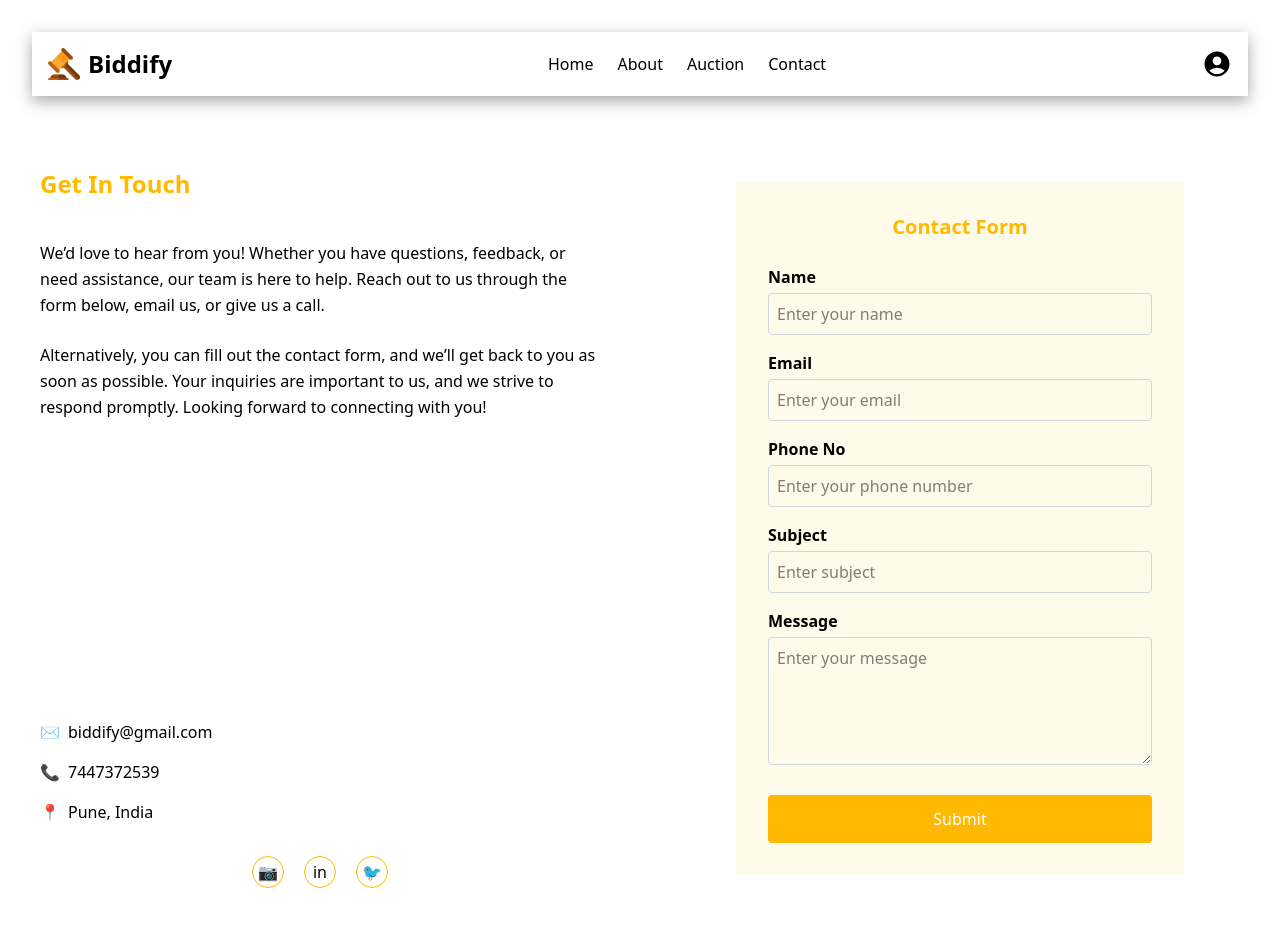
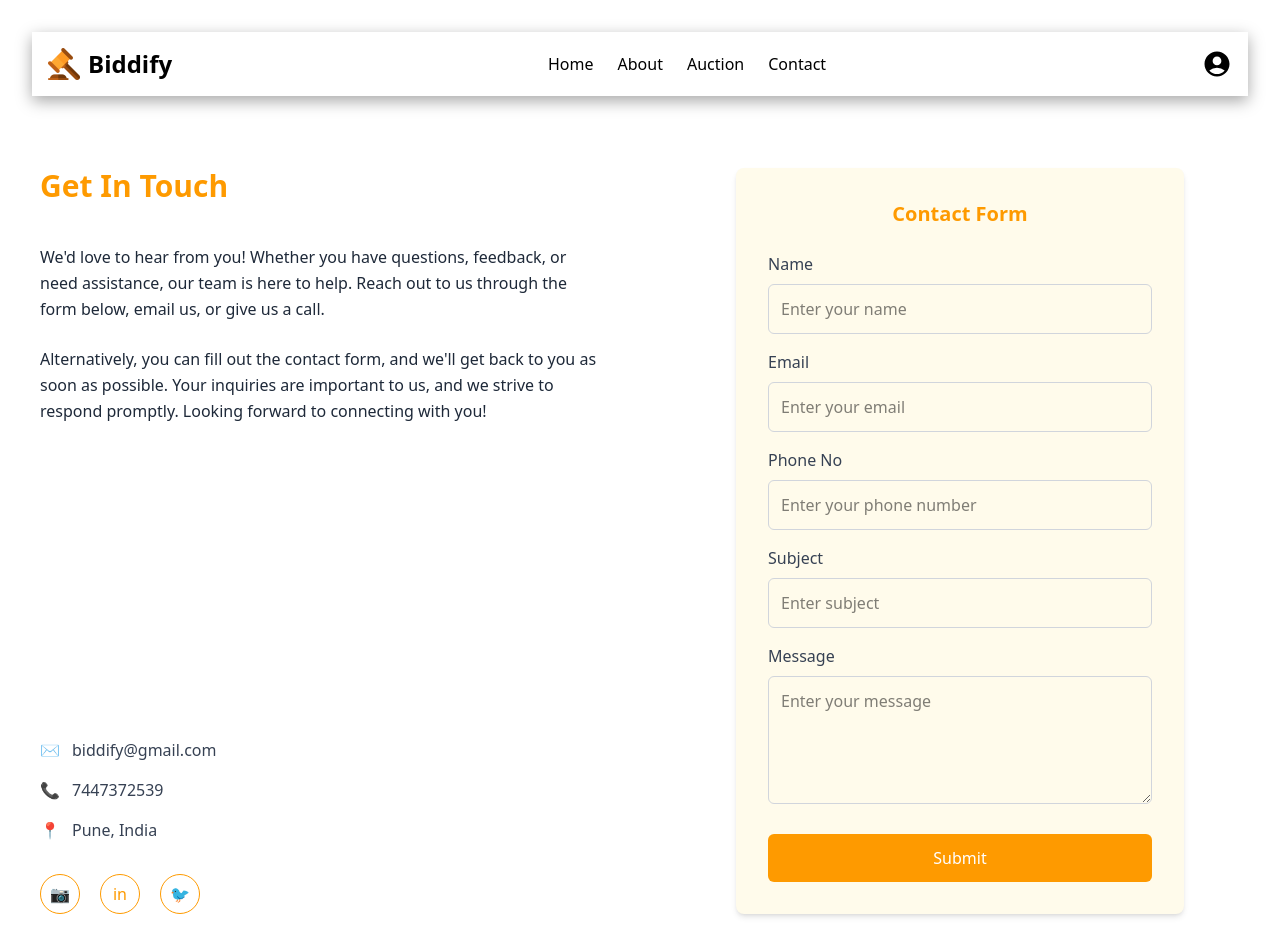
Before and after one commit to Shankzzz1/BidWeb, a React (Vite) app in the folder bidweb/: page /contact in a window 1280 px wide. Shown: the top 951 px of the page. Before the commit the page ends 928 px from the top, so only its background shows below. Built offline with nearby package versions, Linux system fonts and the light colour scheme.

Commit message:
shashank #8

```diff
--- a/bidweb/src/Components/ContactPage.tsx
+++ b/bidweb/src/Components/ContactPage.tsx
@@ -32,19 +32,19 @@ const ContactPage: React.FC = () => {
   };
 
   return (
-    <div className="flex bg-white text-black min-h-screen w-full font-sans">
+    <div className="flex flex-col md:flex-row bg-white text-black min-h-screen w-full font-sans">
       {/* Left Section */}
-      <div className="flex-1 p-10 flex flex-col">
-        <h1 className="text-amber-400 text-2xl mb-10 font-bold">Get In Touch</h1>
+      <div className="md:flex-1 p-6 md:p-10 flex flex-col">
+        <h1 className="text-amber-500 text-2xl md:text-3xl mb-6 md:mb-10 font-bold">Get In Touch</h1>
 
-        <div className="mb-10 space-y-6">
-          <p className="leading-relaxed">
-           We’d love to hear from you! Whether you have questions, feedback, or need assistance,
+        <div className="mb-8 md:mb-10 space-y-4 md:space-y-6">
+          <p className="leading-relaxed text-gray-800">
+           We'd love to hear from you! Whether you have questions, feedback, or need assistance,
            our team is here to help. Reach out to us through the form below, email us, or give
            us a call.
           </p>
-          <p className="leading-relaxed">
-          Alternatively, you can fill out the contact form, and we’ll get back to you as soon as possible.
+          <p className="leading-relaxed text-gray-800">
+          Alternatively, you can fill out the contact form, and we'll get back to you as soon as possible.
           Your inquiries are important to us, and we strive to respond promptly.
           Looking forward to connecting with you!
           </p>
@@ -52,26 +52,26 @@ const ContactPage: React.FC = () => {
 
         <div className="mt-auto">
           <div className="flex items-center mb-4">
-            <span className="mr-2">✉️</span>
-            <span>biddify@gmail.com</span>
+            <span className="mr-3 text-amber-500">✉️</span>
+            <span className="text-gray-700">biddify@gmail.com</span>
           </div>
           <div className="flex items-center mb-4">
-            <span className="mr-2">📞</span>
-            <span>7447372539</span>
+            <span className="mr-3 text-amber-500">📞</span>
+            <span className="text-gray-700">7447372539</span>
           </div>
           <div className="flex items-center mb-4">
-            <span className="mr-2">📍</span>
-            <span>Pune, India</span>
+            <span className="mr-3 text-amber-500">📍</span>
+            <span className="text-gray-700">Pune, India</span>
           </div>
 
-          <div className="flex justify-center gap-5 mt-8">
-            <div className="w-8 h-8 border border-amber-400 rounded-full flex items-center justify-center">
+          <div className="flex justify-center md:justify-start gap-5 mt-8">
+            <div className="w-10 h-10 border border-amber-500 rounded-full flex items-center justify-center text-amber-500 hover:bg-amber-500 hover:text-white transition-colors cursor-pointer">
               <span>📷</span>
             </div>
-            <div className="w-8 h-8 border border-amber-400 rounded-full flex items-center justify-center">
+            <div className="w-10 h-10 border border-amber-500 rounded-full flex items-center justify-center text-amber-500 hover:bg-amber-500 hover:text-white transition-colors cursor-pointer">
               <span>in</span>
             </div>
-            <div className="w-8 h-8 border border-amber-400 rounded-full flex items-center justify-center">
+            <div className="w-10 h-10 border border-amber-500 rounded-full flex items-center justify-center text-amber-500 hover:bg-amber-500 hover:text-white transition-colors cursor-pointer">
               <span>🐦</span>
             </div>
           </div>
@@ -79,13 +79,13 @@ const ContactPage: React.FC = () => {
       </div>
 
       {/* Right Section */}
-      <div className="flex-1 p-10 flex items-center justify-center">
-        <div className="bg-amber-50 text-black p-8 rounded w-full max-w-md">
-          <h2 className="text-amber-400 text-xl mb-6 text-center font-bold">Contact Form</h2>
+      <div className="md:flex-1 p-6 md:p-10 flex items-center justify-center bg-amber-50 md:bg-white">
+        <div className="bg-amber-50 text-black p-6 md:p-8 rounded-lg shadow-md w-full max-w-md">
+          <h2 className="text-amber-500 text-xl mb-6 text-center font-bold">Contact Form</h2>
 
           <form onSubmit={handleSubmit}>
             <div className="mb-4">
-              <label htmlFor="name" className="block mb-1 font-bold">Name</label>
+              <label htmlFor="name" className="block mb-2 font-medium text-gray-700">Name</label>
               <input
                 type="text"
                 id="name"
@@ -93,12 +93,13 @@ const ContactPage: React.FC = () => {
                 placeholder="Enter your name"
                 value={formData.name}
                 onChange={handleChange}
-                className="w-full p-2 border border-gray-300 rounded"
+                className="w-full p-3 border border-gray-300 rounded-md focus:outline-none focus:ring-2 focus:ring-amber-400 focus:border-transparent"
+                required
               />
             </div>
 
             <div className="mb-4">
-              <label htmlFor="email" className="block mb-1 font-bold">Email</label>
+              <label htmlFor="email" className="block mb-2 font-medium text-gray-700">Email</label>
               <input
                 type="email"
                 id="email"
@@ -106,12 +107,13 @@ const ContactPage: React.FC = () => {
                 placeholder="Enter your email"
                 value={formData.email}
                 onChange={handleChange}
-                className="w-full p-2 border border-gray-300 rounded"
+                className="w-full p-3 border border-gray-300 rounded-md focus:outline-none focus:ring-2 focus:ring-amber-400 focus:border-transparent"
+                required
               />
             </div>
 
             <div className="mb-4">
-              <label htmlFor="phone" className="block mb-1 font-bold">Phone No</label>
+              <label htmlFor="phone" className="block mb-2 font-medium text-gray-700">Phone No</label>
               <input
                 type="tel"
                 id="phone"
@@ -119,12 +121,12 @@ const ContactPage: React.FC = () => {
                 placeholder="Enter your phone number"
                 value={formData.phone}
                 onChange={handleChange}
-                className="w-full p-2 border border-gray-300 rounded"
+                className="w-full p-3 border border-gray-300 rounded-md focus:outline-none focus:ring-2 focus:ring-amber-400 focus:border-transparent"
               />
             </div>
 
             <div className="mb-4">
-              <label htmlFor="subject" className="block mb-1 font-bold">Subject</label>
+              <label htmlFor="subject" className="block mb-2 font-medium text-gray-700">Subject</label>
               <input
                 type="text"
                 id="subject"
@@ -132,25 +134,27 @@ const ContactPage: React.FC = () => {
                 placeholder="Enter subject"
                 value={formData.subject}
                 onChange={handleChange}
-                className="w-full p-2 border border-gray-300 rounded"
+                className="w-full p-3 border border-gray-300 rounded-md focus:outline-none focus:ring-2 focus:ring-amber-400 focus:border-transparent"
+                required
               />
             </div>
 
             <div className="mb-6">
-              <label htmlFor="message" className="block mb-1 font-bold">Message</label>
+              <label htmlFor="message" className="block mb-2 font-medium text-gray-700">Message</label>
               <textarea
                 id="message"
                 name="message"
                 placeholder="Enter your message"
                 value={formData.message}
                 onChange={handleChange}
-                className="w-full p-2 border border-gray-300 rounded h-32"
+                className="w-full p-3 border border-gray-300 rounded-md focus:outline-none focus:ring-2 focus:ring-amber-400 focus:border-transparent h-32 resize-y"
+                required
               ></textarea>
             </div>
 
             <button
               type="submit"
-              className="w-full p-3 bg-amber-400 text-white rounded hover:bg-amber-400 transition-colors"
+              className="w-full p-3 bg-amber-500 text-white rounded-md hover:bg-amber-600 focus:outline-none focus:ring-2 focus:ring-amber-400 focus:ring-offset-2 transition-colors font-medium"
             >
               Submit
             </button>
```
